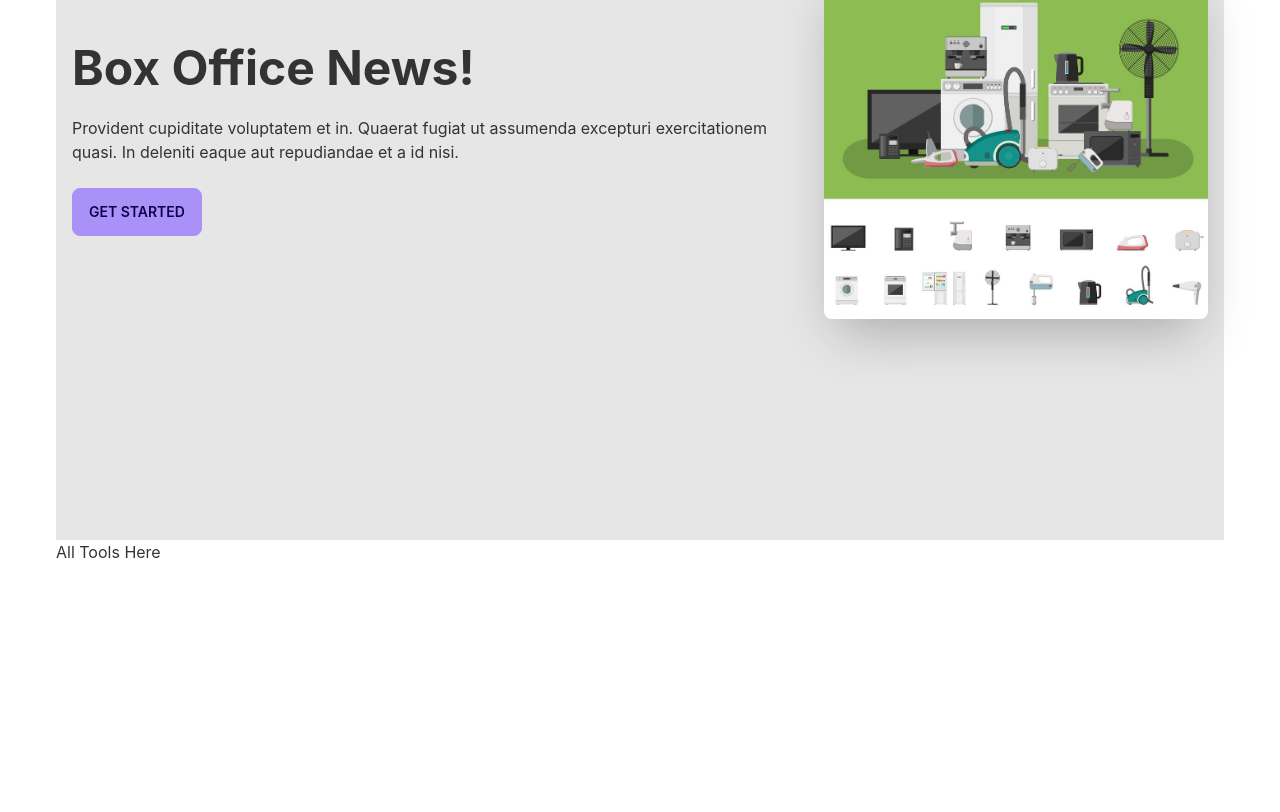
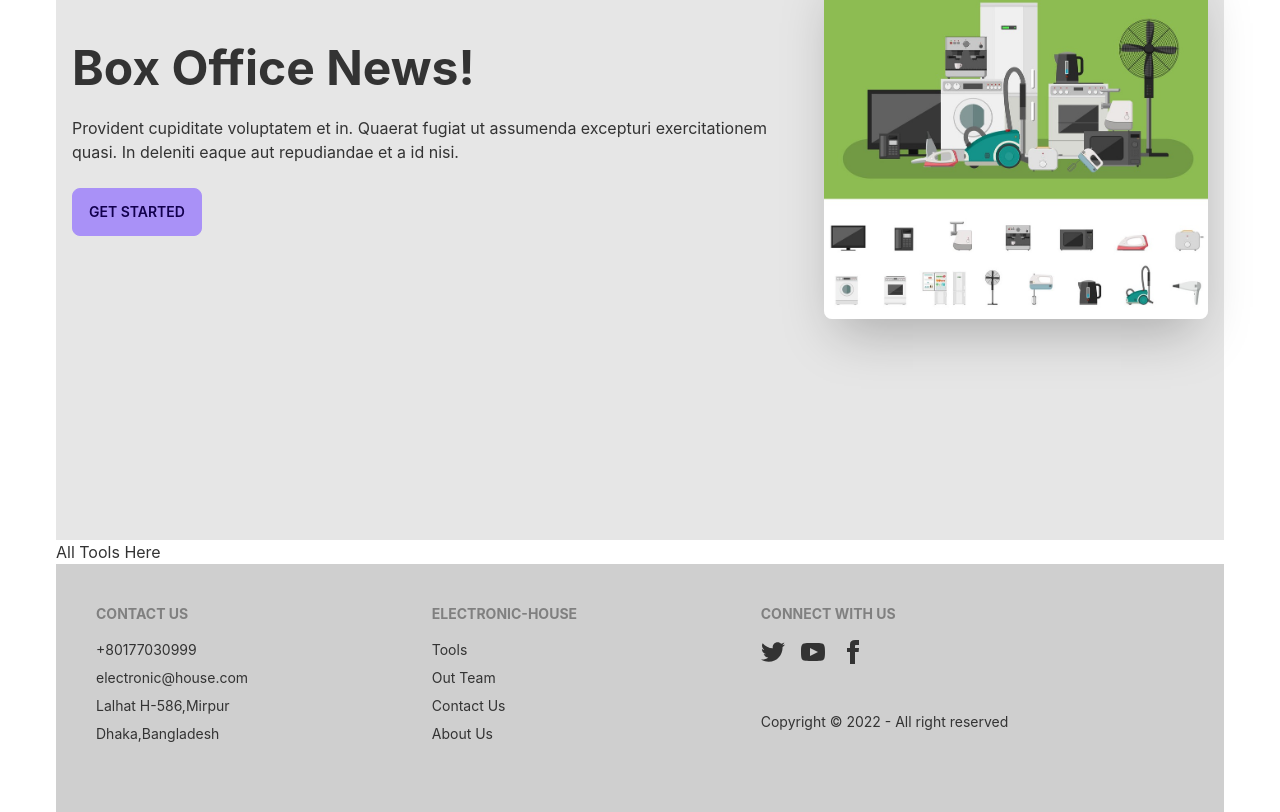
Before and after one commit to razumolla/assignment-12-client, a React (Create React App) app: page / in a window 1280 px wide. Shown: the part 324-1136 px from the top of the page. Before the commit the page ends 888 px from the top, so only its background shows below. Built offline with nearby package versions, Linux system fonts and the light colour scheme.

Commit message:
footer added

```diff
--- a/src/components/Pages/Home/Home.js
+++ b/src/components/Pages/Home/Home.js
@@ -1,4 +1,5 @@
 import React from 'react';
+import Footer from '../Shared/Footer';
 import Banner from './Banner';
 import Tools from './Tools';
 
@@ -7,6 +8,8 @@
         <div>
             <Banner></Banner>
             <Tools></Tools>
+
+            <Footer></Footer>
         </div>
     );
 };
--- a/src/components/Pages/Shared/Footer.js
+++ b/src/components/Pages/Shared/Footer.js
@@ -0,0 +1,38 @@
+import React from 'react';
+import { Link } from 'react-router-dom';
+
+const Footer = () => {
+    return (
+        <footer class="footer p-10 bg-base-300 text-base-content">
+            <div className='footer'>
+                <div>
+                    <span class="footer-title">Contact Us</span>
+                    <Link to='' class="link link-hover">+80177030999</Link>
+                    <Link to='' class="link link-hover">electronic@house.com</Link>
+                    <Link to='' class="link link-hover">Lalhat H-586,Mirpur</Link>
+                    <Link to='' class="link link-hover">Dhaka,Bangladesh</Link>
+                </div>
+                <div>
+                    <span class="footer-title">Electronic-House</span>
+                    <Link to='/tools' class="link link-hover">Tools</Link>
+                    <Link to='' class="link link-hover">Out Team</Link>
+                    <Link to='' class="link link-hover">Contact Us</Link>
+                    <Link to='' class="link link-hover">About Us</Link>
+                </div>
+                <div>
+                    <span class="footer-title">Connect with Us</span>
+                    <div class="grid grid-flow-col gap-4">
+                        <a><svg xmlns="http://www.w3.org/2000/svg" width="24" height="24" viewBox="0 0 24 24" class="fill-current"><path d="M24 4.557c-.883.392-1.832.656-2.828.775 1.017-.609 1.798-1.574 2.165-2.724-.951.564-2.005.974-3.127 1.195-.897-.957-2.178-1.555-3.594-1.555-3.179 0-5.515 2.966-4.797 6.045-4.091-.205-7.719-2.165-10.148-5.144-1.29 2.213-.669 5.108 1.523 6.574-.806-.026-1.566-.247-2.229-.616-.054 2.281 1.581 4.415 3.949 4.89-.693.188-1.452.232-2.224.084.626 1.956 2.444 3.379 4.6 3.419-2.07 1.623-4.678 2.348-7.29 2.04 2.179 1.397 4.768 2.212 7.548 2.212 9.142 0 14.307-7.721 13.995-14.646.962-.695 1.797-1.562 2.457-2.549z"></path></svg></a>
+                        <a><svg xmlns="http://www.w3.org/2000/svg" width="24" height="24" viewBox="0 0 24 24" class="fill-current"><path d="M19.615 3.184c-3.604-.246-11.631-.245-15.23 0-3.897.266-4.356 2.62-4.385 8.816.029 6.185.484 8.549 4.385 8.816 3.6.245 11.626.246 15.23 0 3.897-.266 4.356-2.62 4.385-8.816-.029-6.185-.484-8.549-4.385-8.816zm-10.615 12.816v-8l8 3.993-8 4.007z"></path></svg></a>
+                        <a><svg xmlns="http://www.w3.org/2000/svg" width="24" height="24" viewBox="0 0 24 24" class="fill-current"><path d="M9 8h-3v4h3v12h5v-12h3.642l.358-4h-4v-1.667c0-.955.192-1.333 1.115-1.333h2.885v-5h-3.808c-3.596 0-5.192 1.583-5.192 4.615v3.385z"></path></svg></a>
+                    </div>
+                    <div className='my-10 text-center'>
+                        <p>Copyright © 2022 - All right reserved</p>
+                    </div>
+                </div>
+            </div>
+        </footer>
+    );
+};
+
+export default Footer;
```
